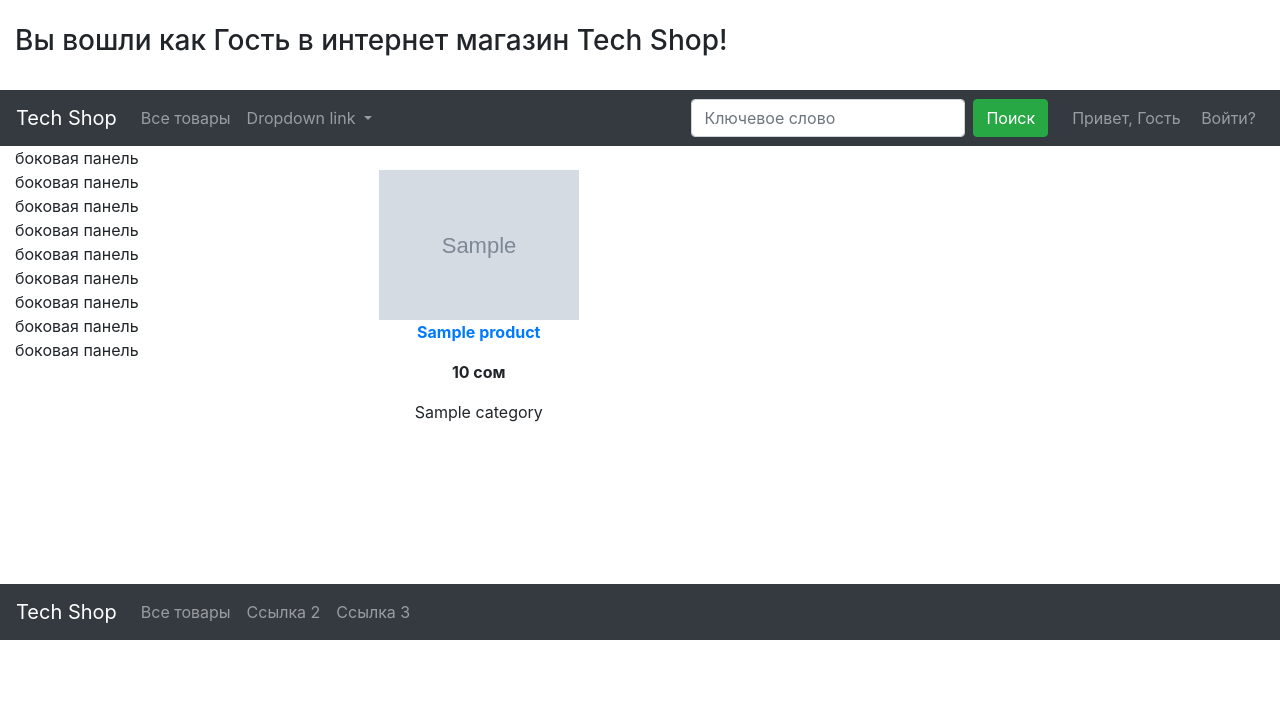
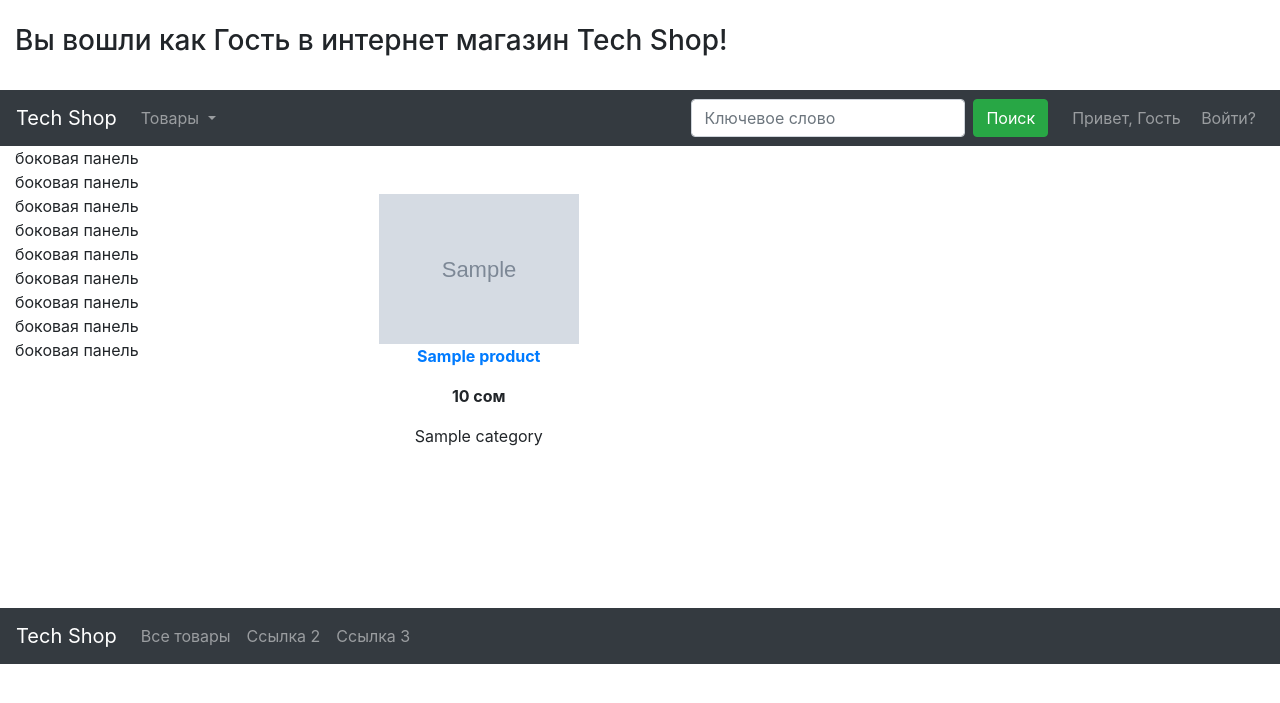
Before and after one commit to Ataiskih/techshop, a Django app: template product/templates/product/products.html in a window 1280 px wide. Shown: the top 703 px of the page. Run offline with Django 3.2, Linux system fonts and the light colour scheme; the template is opened without the code that fills it: most values are stand-ins (such as "Sample title", 1, 10 or a date in 2020); grey boxes marked "Sample" are stand-in pictures; some libraries are stand-ins or nearby versions.

Commit message:
edit links in base.html, added page sellers, alert to delete, added table in sellers

```diff
--- a/core/templates/base.html
+++ b/core/templates/base.html
@@ -31,32 +31,22 @@
           </a>
           <!-- Links -->
           <ul class="navbar-nav mr-auto">
-            <li class="nav-item">
-              <a class="nav-link" href="{% url 'products' %}">
-                Все товары
-              </a>
-            </li>
-            {% if request.user.is_authenticated %}
-              <li class="nav-item">
-                <a class="nav-link" href="{% url 'product-create' %}">
-                  Добавить товар
-                </a>
-              </li>
-            {% endif %}
             <!-- Dropdown -->
             <li class="nav-item dropdown">
               <a class="nav-link dropdown-toggle" href="#" id="navbardrop" data-toggle="dropdown">
-                Dropdown link
+                Товары
               </a>
               <div class="dropdown-menu">
-                <a class="dropdown-item" href="#">
-                  Link 1
+                <a class="dropdown-item" href="{% url 'products' %}">
+                  Все товары
                 </a>
-                <a class="dropdown-item" href="#">
-                  Link 2
-                </a>
-                <a class="dropdown-item" href="#">
-                  Link 3
+                {% if request.user.is_authenticated %}
+                  <a class="dropdown-item" href="{% url 'product-create' %}">
+                    Добавить товар
+                  </a>
+                {% endif %}
+                <a class="dropdown-item" href="{% url 'sellers' %}">
+                  Все продавцы
                 </a>
               </div>
             </li>
--- a/core/urls.py
+++ b/core/urls.py
@@ -1,8 +1,10 @@
 from django.urls import path
-from core.views import home, profile_user
+from core.views import home, profile_user, \
+    sellers
 
 
 urlpatterns = [
     path("", home, name="home"),
     path("profile/<int:pk>/", profile_user, name="profile"),
+    path("sellers/", sellers, name="sellers"),
 ]
--- a/product/forms.py
+++ b/product/forms.py
@@ -7,5 +7,6 @@ class ProductForm(forms.ModelForm):
         model = Product
         fields = [
             "name", "image", "category",
-            "description", "price"
+            "description", "price", "availability_in_store",
+            "deleted"
         ]
--- a/product/models.py
+++ b/product/models.py
@@ -50,6 +50,10 @@ class Product(models.Model):
         default=True,
         verbose_name="наличие в магазине"
     )
+    deleted = models.BooleanField(
+        default=False,
+        verbose_name="Скрыт от пользователей"
+    )
 
     def __str__(self):
         return self.name
--- a/product/templates/includes/alert.html
+++ b/product/templates/includes/alert.html
@@ -1,3 +1,4 @@
+<br>
 {% if alert %}
 <div class="alert alert-success">
     {{ alert }}
--- a/product/templates/product/product.html
+++ b/product/templates/product/product.html
@@ -1,6 +1,5 @@
 {% extends 'base.html' %}
 {% block content %}
-<br>
 {% include "includes/alert.html" %}
 <div class="row">
     <div class="col-lg-3 col-md-6 col-sm-12">
@@ -24,10 +23,12 @@
         Категории: {{ product.category }}
     </div>
     <div>
+        {% if product.user %}
             Продавец:
             <a href="{% url 'profile' product.user.pk %}">
                 {{ product.user }}
             </a>
+        {% endif %}
     </div>
         {% if request.user == product.user %}
             <div class="form-row text-right">
```
Also changed, not shown: core/templates/core/sellers.html (added, +28 -0 lines), core/views.py (+13 -0 lines), product/views.py (+10 -3 lines), core/templates/core/profile.html (indentation only), product/migrations/0010_product_deleted.py (added). Lines whose indentation alone changed are shown as unchanged.
